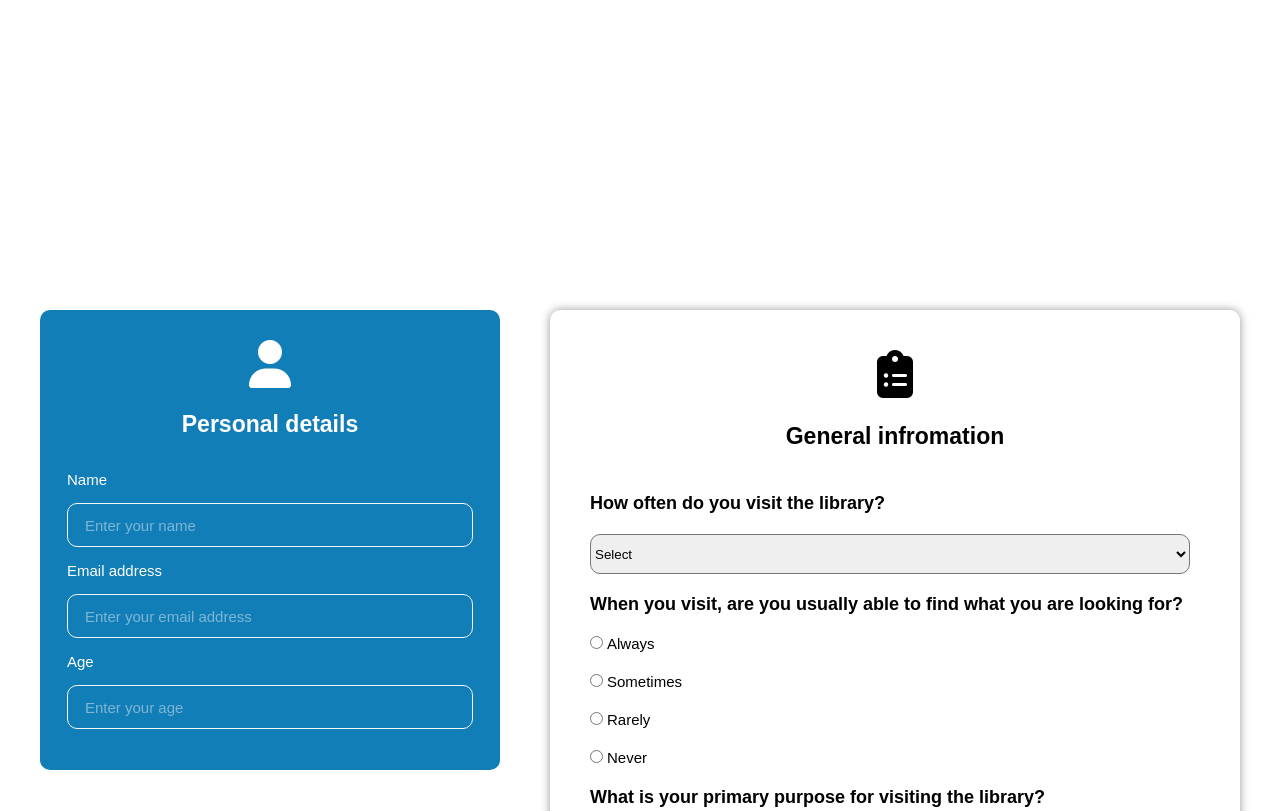
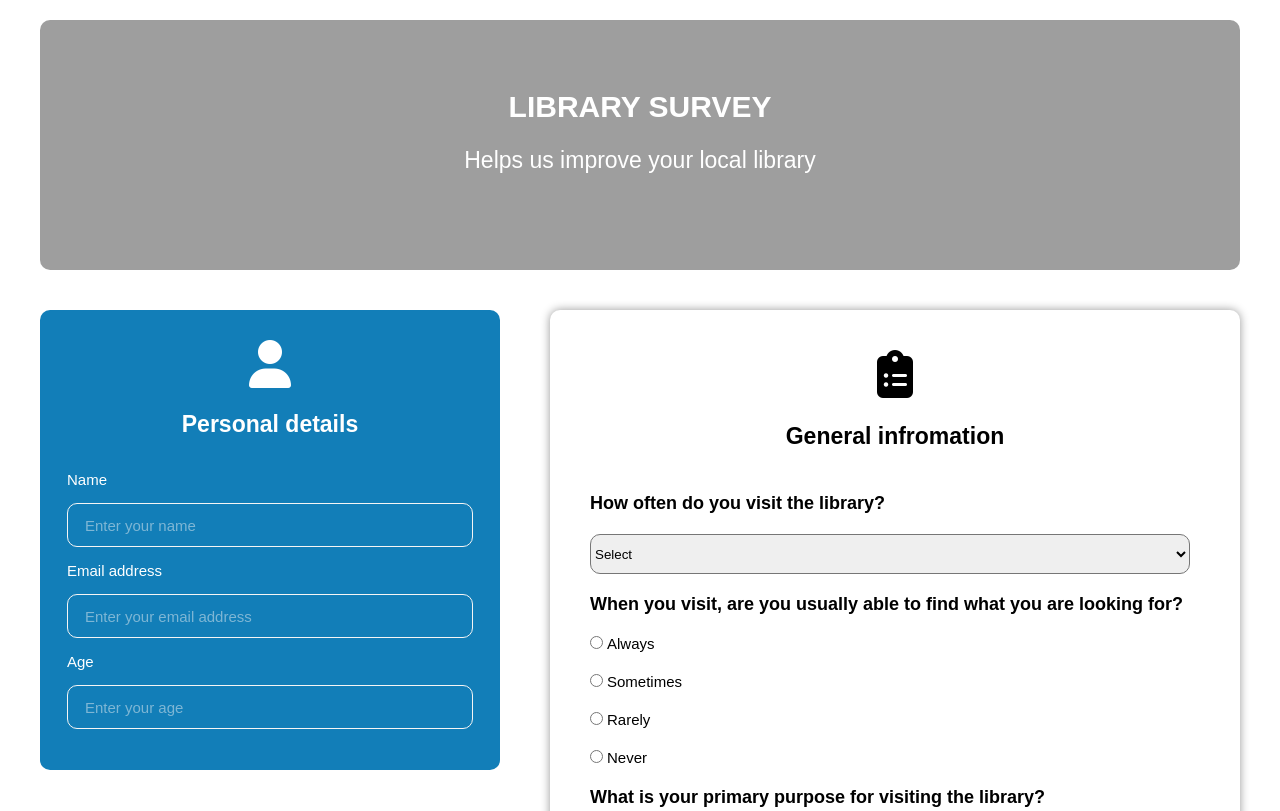
Before and after one commit to Bon789/Survey, a plain HTML site: page index.html in a window 1280 px wide. Shown: the top 811 px of the page. Drawn offline with Linux system fonts and the light colour scheme; the site is published under a folder, as on GitHub Pages, so addresses that start at the root find nothing.

Commit message:
Update style.css

```diff
--- a/style.css
+++ b/style.css
@@ -163,7 +163,7 @@ body{
   position: relative;
   width: 1200px;
   border-radius: 10px;
-  background-image: url(/Asserts/janko-ferlic-sfL_QOnmy00-unsplash.jpg);
+ background-image: url(./Asserts/janko-ferlic-sfL_QOnmy00-unsplash.jpg);
   background-size: cover;
 }
 .selection{
```
